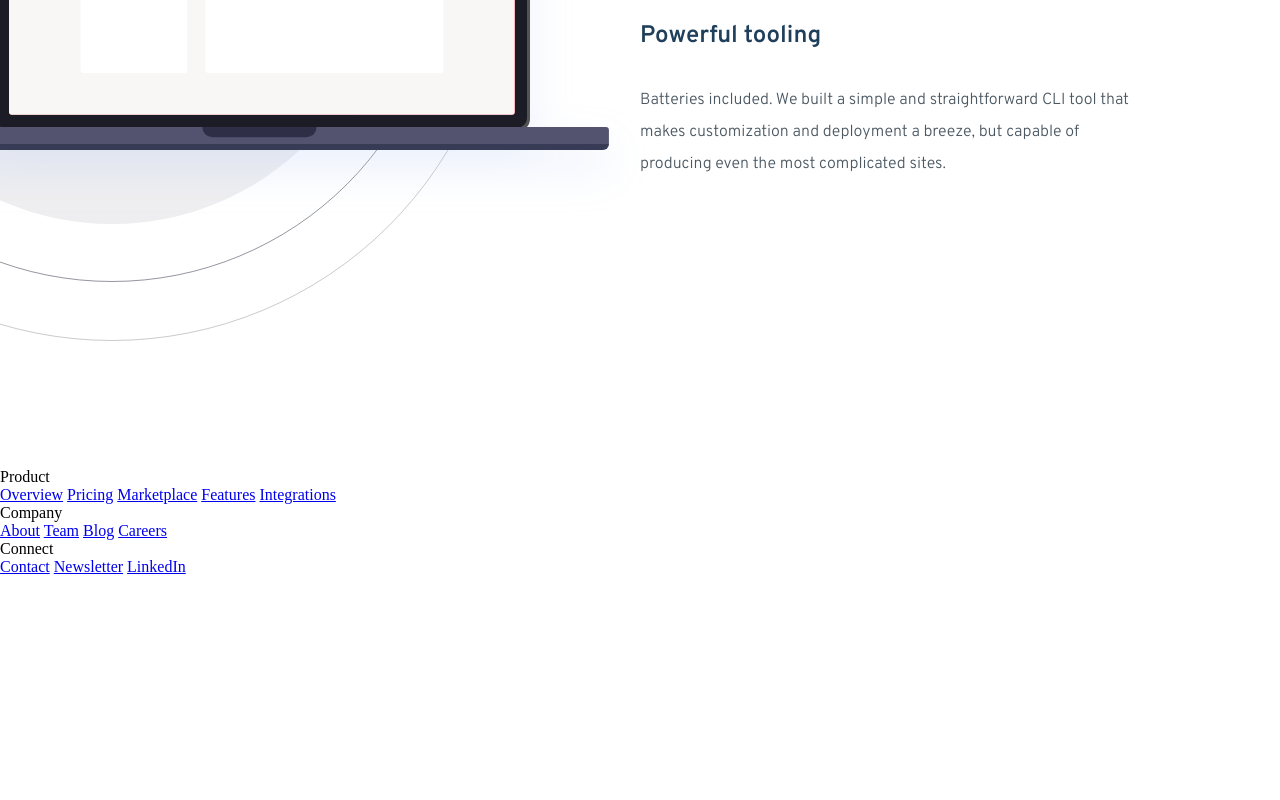
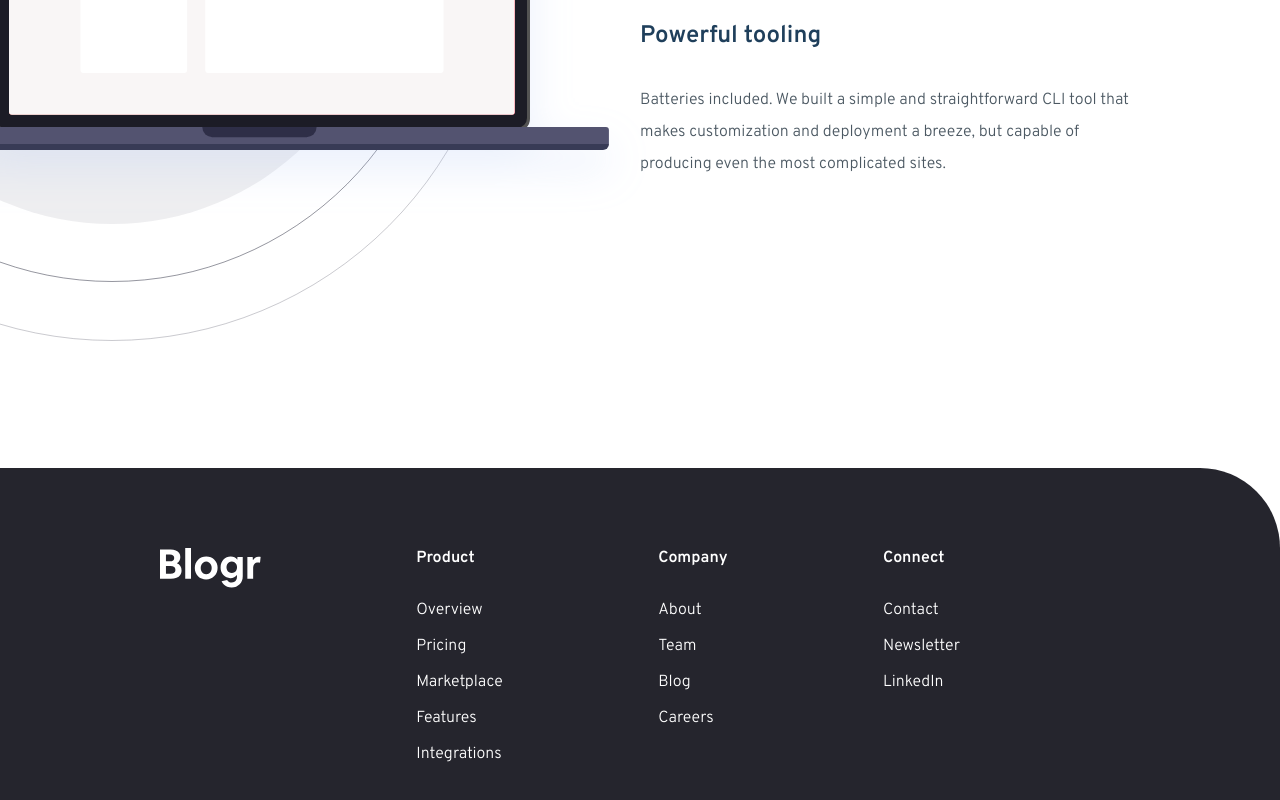
Before and after one commit to evansanchez963/Blogr-Landing-Page, a plain HTML site: page index.html in a window 1280 px wide. Shown: the part 2514-3314 px from the top of the page. Before the commit the page ends 3090 px from the top, so only its background shows below. Drawn offline with Linux system fonts and the light colour scheme.

Commit message:
Finish styling footer for desktop devices

```diff
--- a/index.html
+++ b/index.html
@@ -121,25 +121,33 @@
     </div>
   </article>
 
-  <footer>
-    <nav>
+  <footer class="footer">
+    <nav class="footer__navbar">
+      <img src="./images/logo.svg" alt="Blogr Logo">
+
+      <div class="footer__links">
         <p>Product</p>
         <a href="#">Overview</a>
         <a href="#">Pricing</a>
         <a href="#">Marketplace</a>
         <a href="#">Features</a>
         <a href="#">Integrations</a>
+      </div>
 
+      <div class="footer__links">
         <p>Company</p>
         <a href="#">About</a>
         <a href="#">Team</a>
         <a href="#">Blog</a>
         <a href="#">Careers</a>
+      </div>
 
+      <div class="footer__links">
         <p>Connect</p>
         <a href="#">Contact</a>
         <a href="#">Newsletter</a>
         <a href="#">LinkedIn</a>
+      </div>
     </nav>
   </footer>
 </main>
--- a/styles.css
+++ b/styles.css
@@ -276,3 +276,42 @@ header {
 }
 
 /* FOOTER STYLING */
+
+.footer {
+    background-color: var(--very-dark-black-blue);
+    color: var(--white);
+    font-family: "Overpass", sans-serif;
+    border-top-right-radius: 5rem;
+
+    padding: 5rem 20rem 5rem 10rem;
+}
+
+.footer a {
+    text-decoration: none;
+    color: var(--white);
+}
+
+.footer a:hover {
+    text-decoration: underline;
+    text-decoration-thickness: 2px;
+}
+
+.footer__navbar {
+    display: flex;
+    justify-content: space-between;
+}
+
+.footer img {
+    height: 40px;
+}
+
+.footer__links p {
+    font-weight: bold;
+    margin-bottom: 1rem;
+}
+
+.footer__links {
+    display: flex;
+    flex-direction: column;
+    gap: 1rem;
+}
```
Lines whose indentation alone changed are shown as unchanged.
